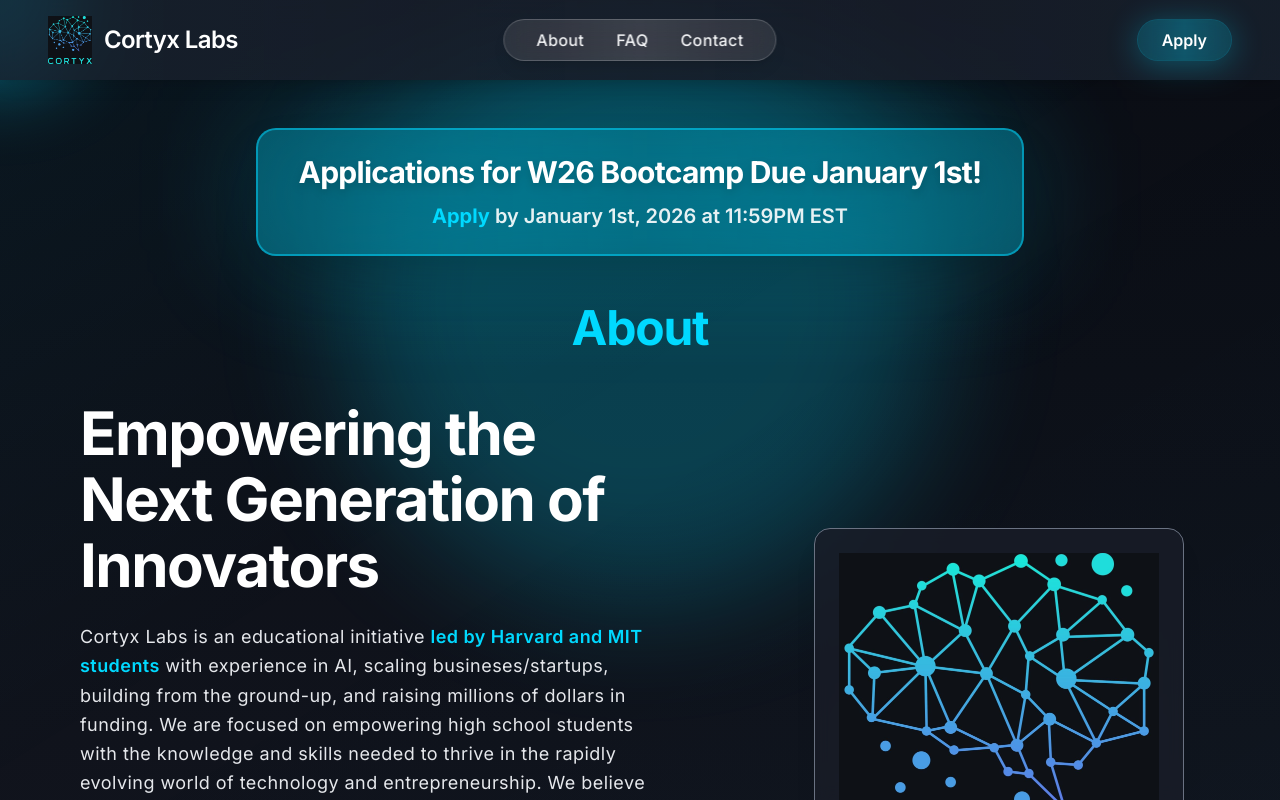
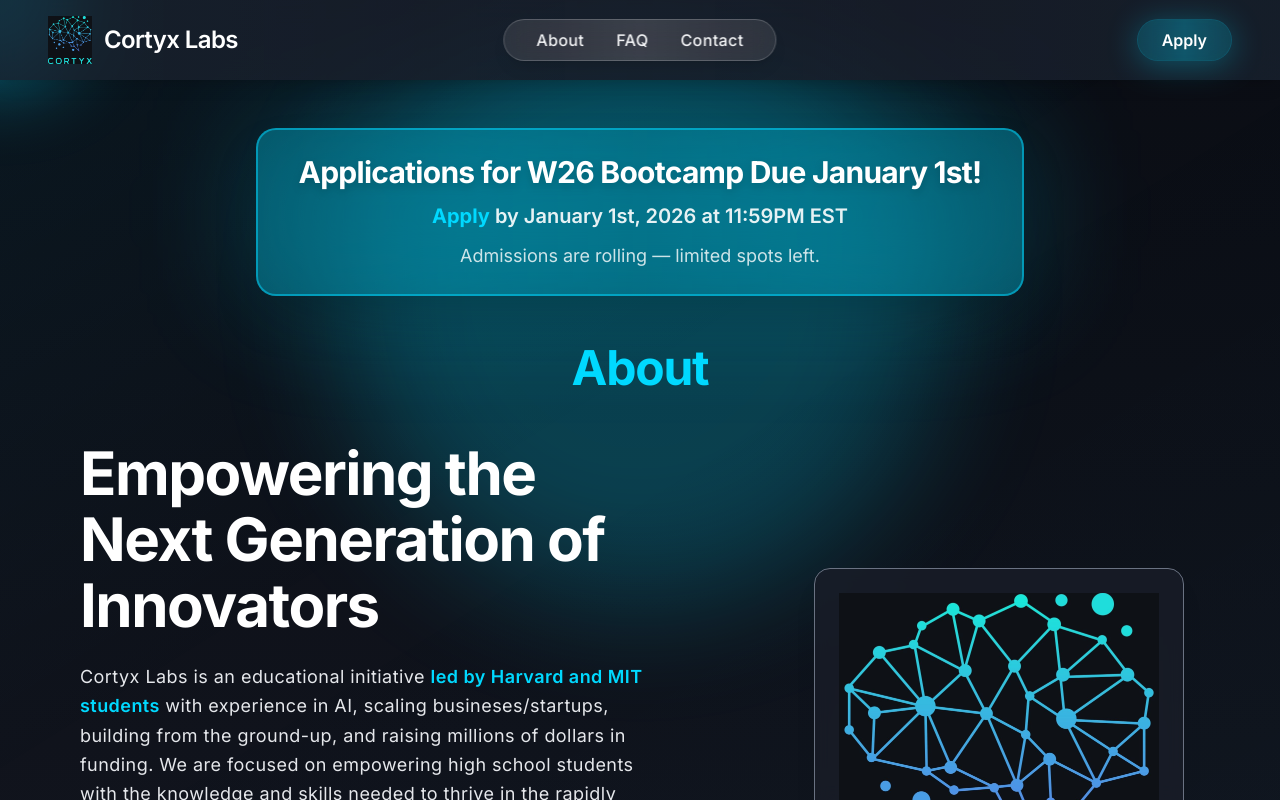
Before and after one commit to jzyzak/cortyx-site, a React (Vite) app: page /#/ in a window 1280 px wide. Built offline with nearby package versions, Linux system fonts and the light colour scheme.

Commit message:
Add rolling admissions notice to deadline banner

```diff
--- a/src/pages/Home.tsx
+++ b/src/pages/Home.tsx
@@ -61,9 +61,9 @@
                 initial={{ scale: 0.95 }}
                 animate={{ scale: 1 }}
                 transition={{ duration: 0.5, delay: 0.2 }}
-                className="text-center"
+                className="text-center space-y-2 sm:space-y-3"
               >
-                <h2 className="text-1xl sm:text-2xl md:text-3xl font-bold text-white mb-2 sm:mb-3 tracking-tight drop-shadow-lg">
+                <h2 className="text-1xl sm:text-2xl md:text-3xl font-bold text-white tracking-tight drop-shadow-lg">
                   Applications for W26 Bootcamp Due January 1st!
                 </h2>
                 <p className="text-lg sm:text-xl text-white/90 font-semibold">
@@ -75,6 +75,9 @@
                   >
                     Apply
                   </a> by January 1st, 2026 at 11:59PM EST
+                </p>
+                <p className="text-base sm:text-lg text-white/80">
+                  Admissions are rolling — limited spots left.
                 </p>
               </motion.div>
             </div>
```
